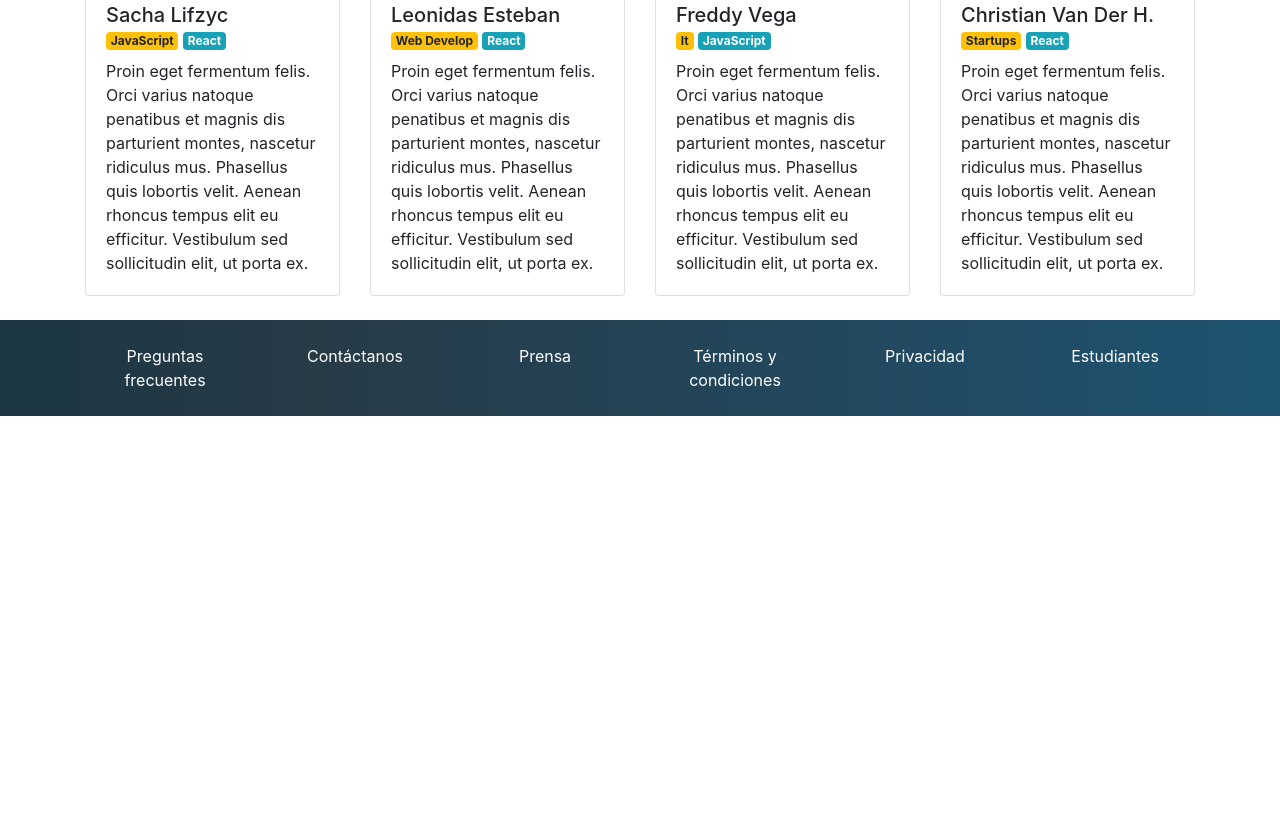
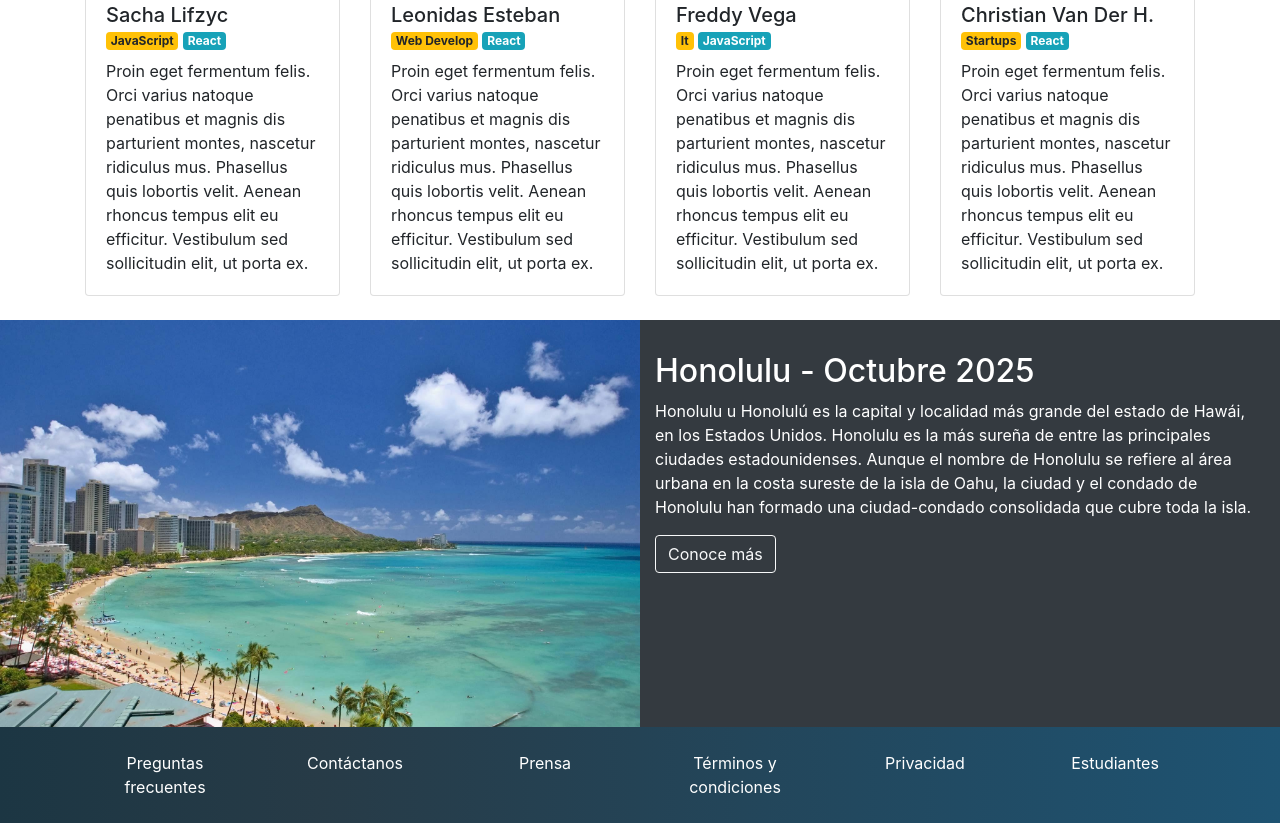
Before and after one commit to andii0890/curso-de-bootstrap-2, a plain HTML site: page index.html in a window 1280 px wide. Shown: the part 1141-1964 px from the top of the page. Before the commit the page ends 1557 px from the top, so only its background shows below. Drawn offline with nearby package versions, Linux system fonts and the light colour scheme.

Commit message:
place-time

```diff
--- a/index.css
+++ b/index.css
@@ -43,6 +43,16 @@
     height: 100%;
 }
 
+#place-time {
+    background-color: #343a40;
+    color: white;
+}
+
+#place-time img {
+    max-width: 100%;
+
+}
+
 #footer {
     background: linear-gradient(90deg,#1c3643,#273b47 25%,#1e5372);
 }
--- a/index.html
+++ b/index.html
@@ -147,6 +147,23 @@
       </section>
     <!-- /Speakers -->
 
+    <!-- Place-time-->
+    <section id="place-time">
+      <div class="container-fluid">
+        <div class="row">
+          <div class="col-12 col-lg-6 px-0">
+            <img src="honolulu.jpg" alt="Honolulu">
+          </div>
+          <div class="col-12 col-lg-6 pt-4 pb-4">
+            <h2 class="mt-2">Honolulu - Octubre 2025</h2>
+            <p>Honolulu u Honolulú es la capital y localidad más grande del estado de Hawái, en los Estados Unidos. Honolulu es la más sureña de entre las principales ciudades estadounidenses. Aunque el nombre de Honolulu se refiere al área urbana en la costa sureste de la isla de Oahu, la ciudad y el condado de Honolulu han formado una ciudad-condado consolidada que cubre toda la isla.</p>
+            <a class="btn btn-outline-light" href="https://es.wikipedia.org/wiki/Honolulu">Conoce más</a>
+          </div>
+        </div>
+      </div>
+    </section>
+    <!-- /Place-time-->
+
 
     <!-- Footer -->
     <footer id="footer" class="pb-4 pt-4">
```
Also changed, not shown: honolulu.jpg (added).
